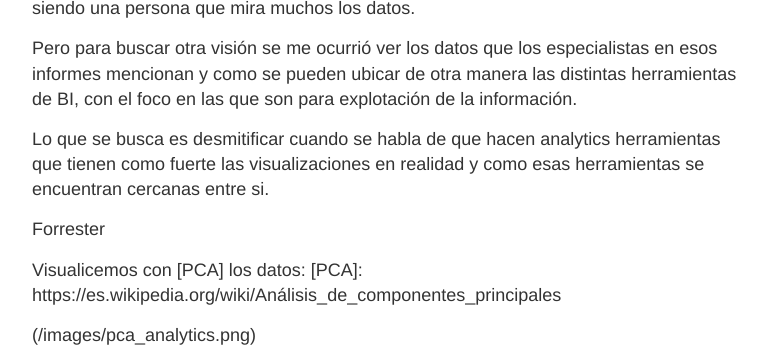
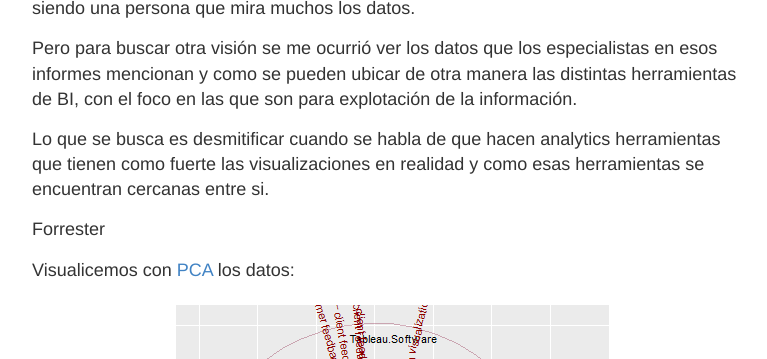
Before and after one commit to pmtempone/pmtempone.github.io, a Jekyll site: the page built from _posts/2017-06-23-analytics-en-analytics.md, in a window 1280 px wide and 900 px high, scrolled down 412 px, cut to the strip 0-359 px from the top of the window. Shown: the whole strip, without its empty margins (248-1015 px from the left). Built offline with Jekyll 4.4.1, drawn with Linux system fonts in a browser that asks for light colours.

Commit message:
Correciones

```diff
--- a/_posts/2017-06-23-analytics-en-analytics.md
+++ b/_posts/2017-06-23-analytics-en-analytics.md
@@ -16,9 +16,9 @@ Lo que se busca es desmitificar cuando se habla de que hacen analytics herramien
 
 Forrester
 
-Visualicemos con [PCA] los datos:  [PCA]: https://es.wikipedia.org/wiki/Análisis_de_componentes_principales
+Visualicemos con [PCA](https://es.wikipedia.org/wiki/Análisis_de_componentes_principales) los datos:
 
-(/images/pca_analytics.png)
+![alt text](/images/pca_analytics.png)
 
 <div class="video-container">
     <iframe src="https://public.tableau.com/views/BicisBA2016/Dashboard2?:showVizHome=no&:embed=true" height="720" width="640" allowfullscreen="" frameborder="0">
```
